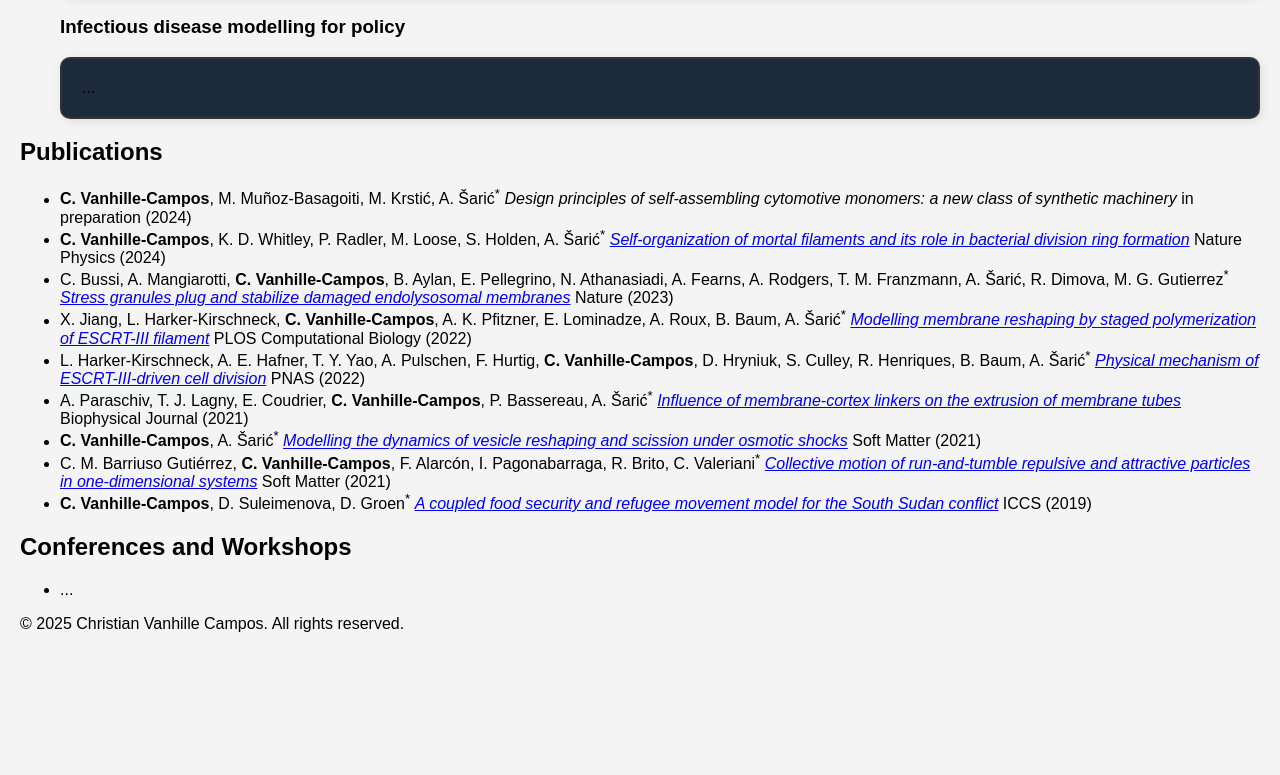
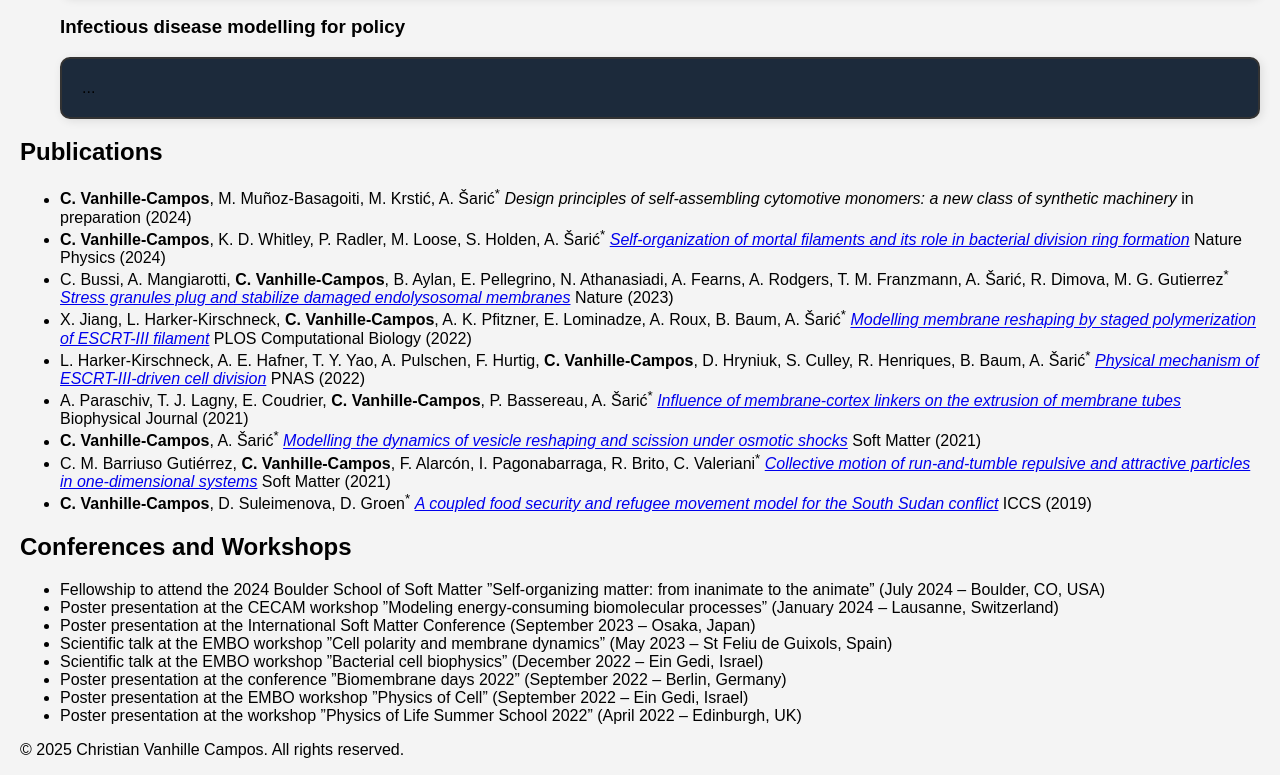
Before and after one commit to cvanhille/cvanhille.github.io, a plain HTML site: page research.html in a window 1280 px wide. Shown: the part 716-1491 px from the top of the page. Before the commit the page ends 1365 px from the top, so only its background shows below. Drawn offline with Linux system fonts and the light colour scheme.

Commit message:
Edited conferences and workshops

```diff
--- a/research.html
+++ b/research.html
@@ -65,7 +65,14 @@
     <section id="conferences">
         <h2>Conferences and Workshops</h2>
         <ul>
-            <li>...</li>
+            <li>Fellowship to attend the 2024 Boulder School of Soft Matter ”Self-organizing matter: from inanimate to the animate” (July 2024 – Boulder, CO, USA)</li>
+            <li>Poster presentation at the CECAM workshop ”Modeling energy-consuming biomolecular processes” (January 2024 – Lausanne, Switzerland)</li>
+            <li>Poster presentation at the International Soft Matter Conference (September 2023 – Osaka, Japan)</li>
+            <li>Scientific talk at the EMBO workshop ”Cell polarity and membrane dynamics” (May 2023 – St Feliu de Guixols, Spain)</li>
+            <li>Scientific talk at the EMBO workshop ”Bacterial cell biophysics” (December 2022 – Ein Gedi, Israel)</li>
+            <li>Poster presentation at the conference ”Biomembrane days 2022” (September 2022 – Berlin, Germany)</li>
+            <li>Poster presentation at the EMBO workshop ”Physics of Cell” (September 2022 – Ein Gedi, Israel)</li>
+            <li>Poster presentation at the workshop ”Physics of Life Summer School 2022” (April 2022 – Edinburgh, UK)</li>
         </ul>
     </section>
 
```
Also changed, not shown: 1 other file.
